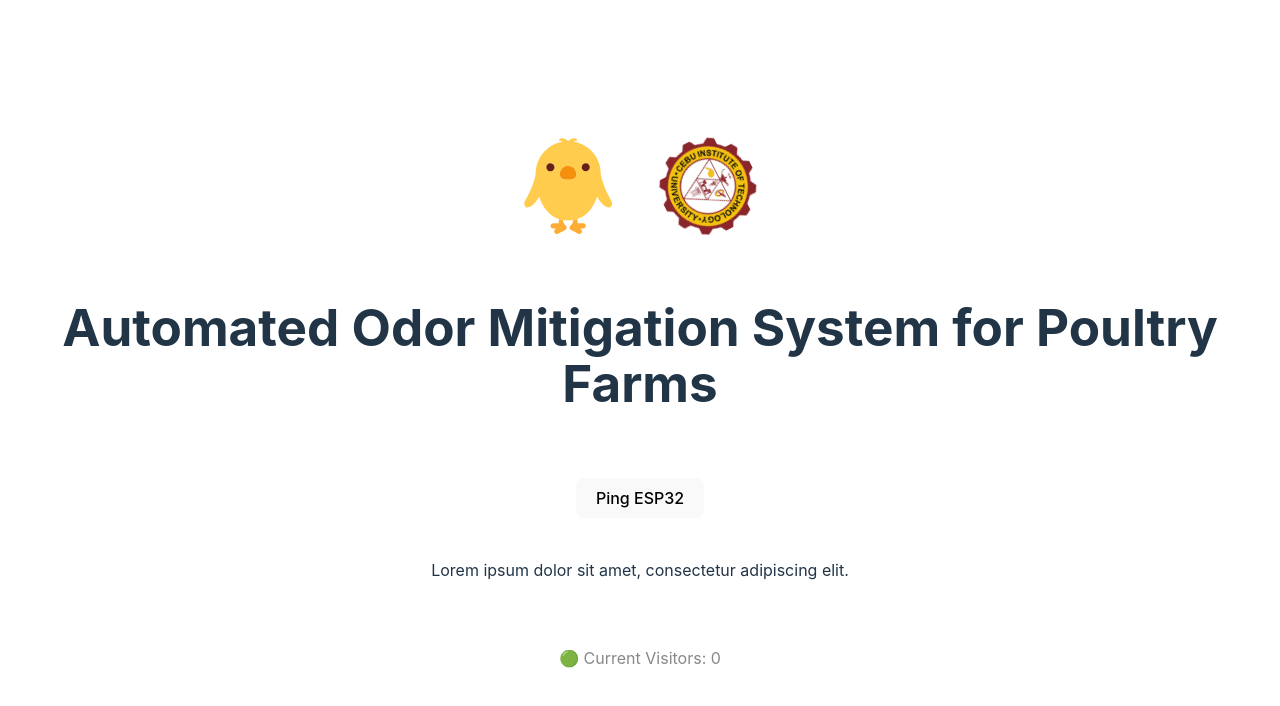
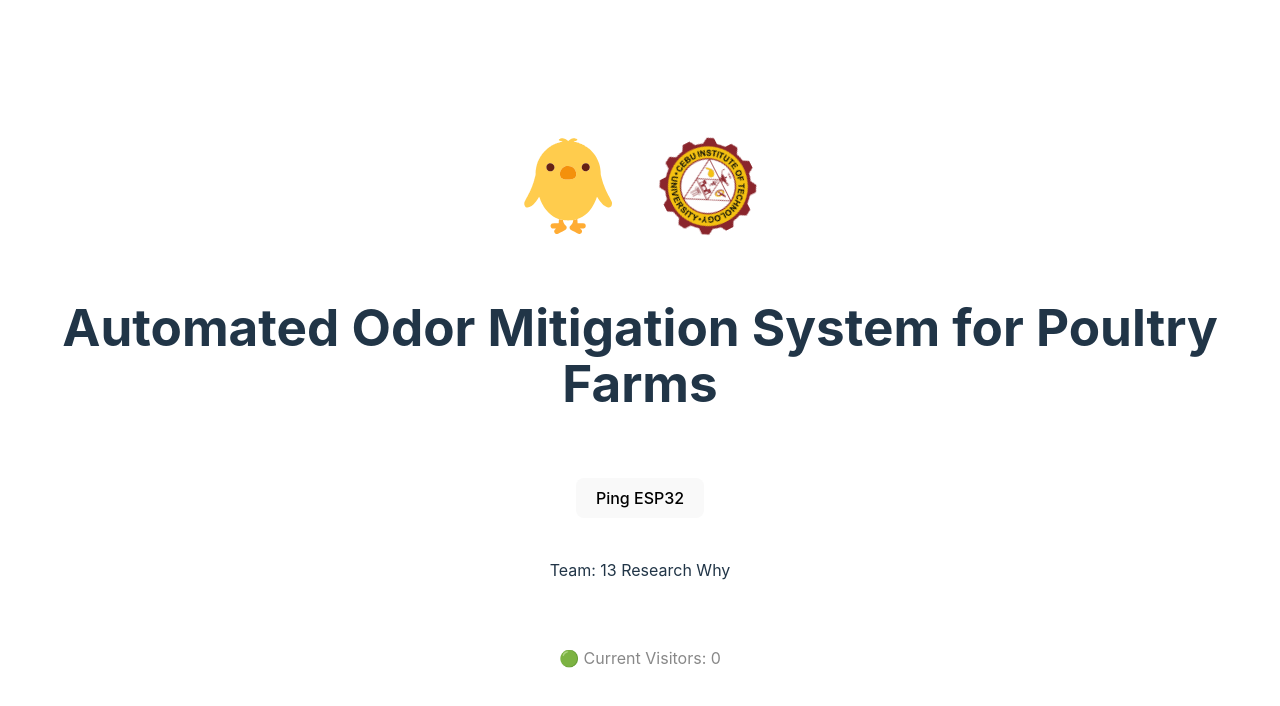
Before and after one commit to darylbutarcitu/AOMSFPF-Portal, a React (Vite) app: page / in a window 1280 px wide. Shown: the top 706 px of the page. Built offline with nearby package versions, Linux system fonts and the light colour scheme; no server answers; the database is empty.

Commit message:
Update Home.jsx

```diff
--- a/src/pages/Home/Home.jsx
+++ b/src/pages/Home/Home.jsx
@@ -49,7 +49,7 @@ function Home() {
               </button>
               <p>
                 <br></br>
-                Lorem ipsum dolor sit amet, consectetur adipiscing elit.
+                Team: 13 Research Why
               </p>
             </div>
             <p className="read-the-docs">
```
